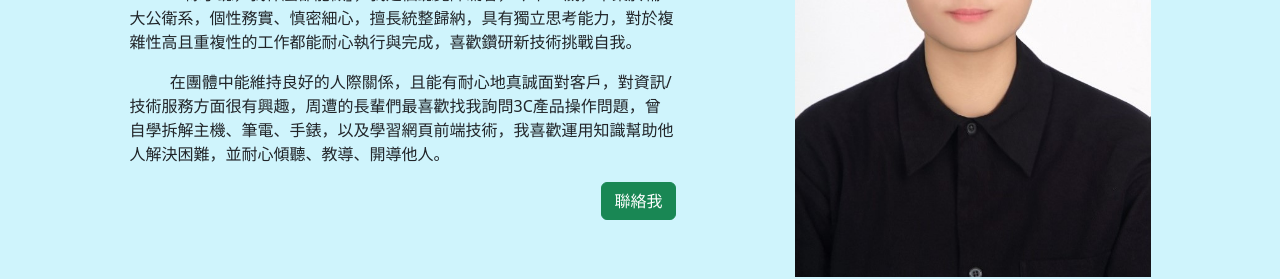
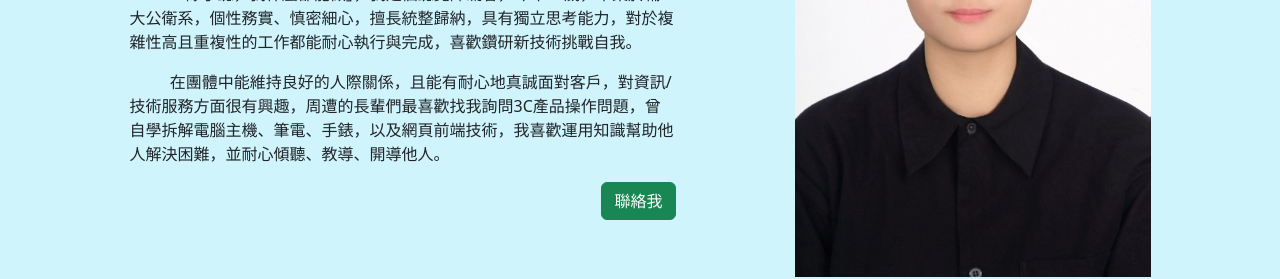
Before and after one commit to WURONGJHEN/WURONGJHEN.github.io, a plain HTML site: page index.html in a window 1280 px wide. Shown: the part 445-724 px from the top of the page. Drawn offline with nearby package versions, Linux system fonts and the light colour scheme.

Commit message:
Update index.html

```diff
--- a/index.html
+++ b/index.html
@@ -72,7 +72,7 @@
                     <h1 class="text-success mb-4">RONG-JHEN , WU (吳蓉甄)</h1>
                     <h4 class="fw-bold">關於我</h4>
                     <p>&emsp; &emsp; 「除了聽，我什麼都能做」，我是個聽覺障礙者，今年25歲，畢業於輔大公衛系，個性務實、慎密細心，擅長統整歸納，具有獨立思考能力，對於複雜性高且重複性的工作都能耐心執行與完成，喜歡鑽研新技術挑戰自我。</p>
-                    <p>&emsp; &emsp; 在團體中能維持良好的人際關係，且能有耐心地真誠面對客戶，對資訊/技術服務方面很有興趣，周遭的長輩們最喜歡找我詢問3C產品操作問題，曾自學拆解主機、筆電、手錶，以及學習網頁前端技術，我喜歡運用知識幫助他人解決困難，並耐心傾聽、教導、開導他人。</p>
+                    <p>&emsp; &emsp; 在團體中能維持良好的人際關係，且能有耐心地真誠面對客戶，對資訊/技術服務方面很有興趣，周遭的長輩們最喜歡找我詢問3C產品操作問題，曾自學拆解電腦主機、筆電、手錶，以及網頁前端技術，我喜歡運用知識幫助他人解決困難，並耐心傾聽、教導、開導他人。</p>
 
                     <div class="d-grid gap-2 d-md-flex justify-content-md-end my-3">
                         <a class="btn btn-success" href="#Contact" role="button">聯絡我</a>
```
